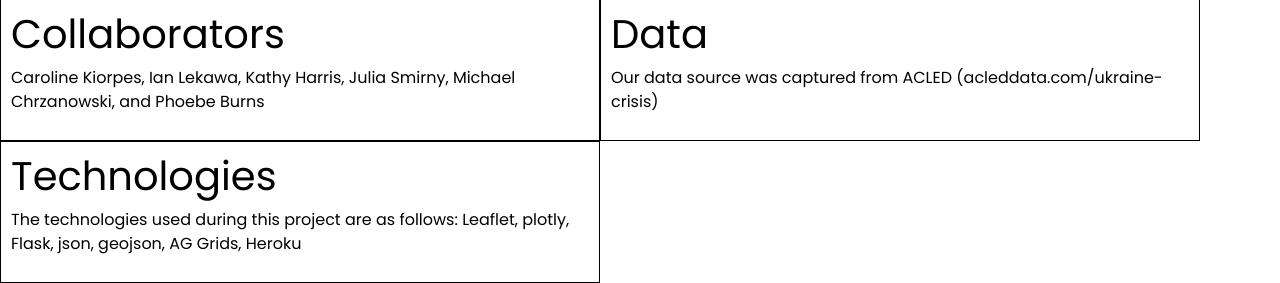
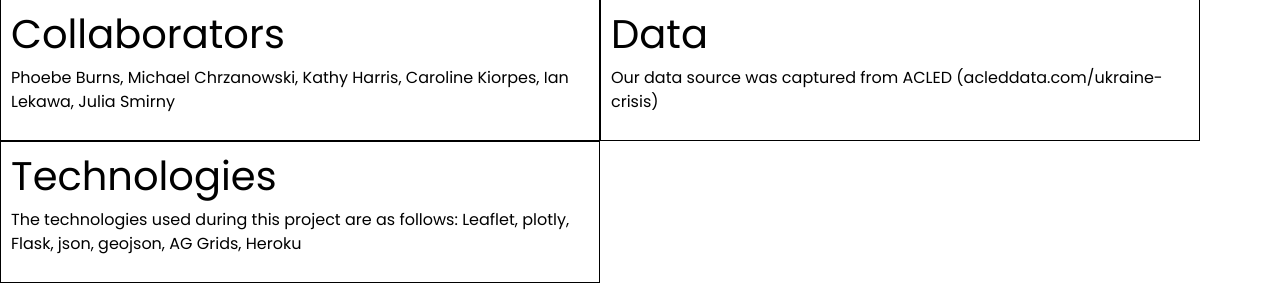
Before and after one commit to mchrzanowski27/Project3, a Flask app: template Templates/Resources.html in a window 1280 px wide. Shown: the part 801-1084 px from the top of the page. Run offline with Flask 2, Linux system fonts and the light colour scheme; the template is opened without the code that fills it, so the values that code supplies are empty; some libraries are stand-ins or nearby versions.

Commit message:
push changes to resources

```diff
--- a/Templates/Resources.html
+++ b/Templates/Resources.html
@@ -62,7 +62,7 @@
   <div id="blocks">
     <div class="block">
       <h1>Collaborators</h1>
-      <p>Caroline Kiorpes, Ian Lekawa, Kathy Harris, Julia Smirny, Michael Chrzanowski, and Phoebe Burns</p>
+      <p>Phoebe Burns, Michael Chrzanowski, Kathy Harris, Caroline Kiorpes, Ian Lekawa, Julia Smirny</p>
     </div>
     <div class="block">
       <h1>Data</h1>
```
